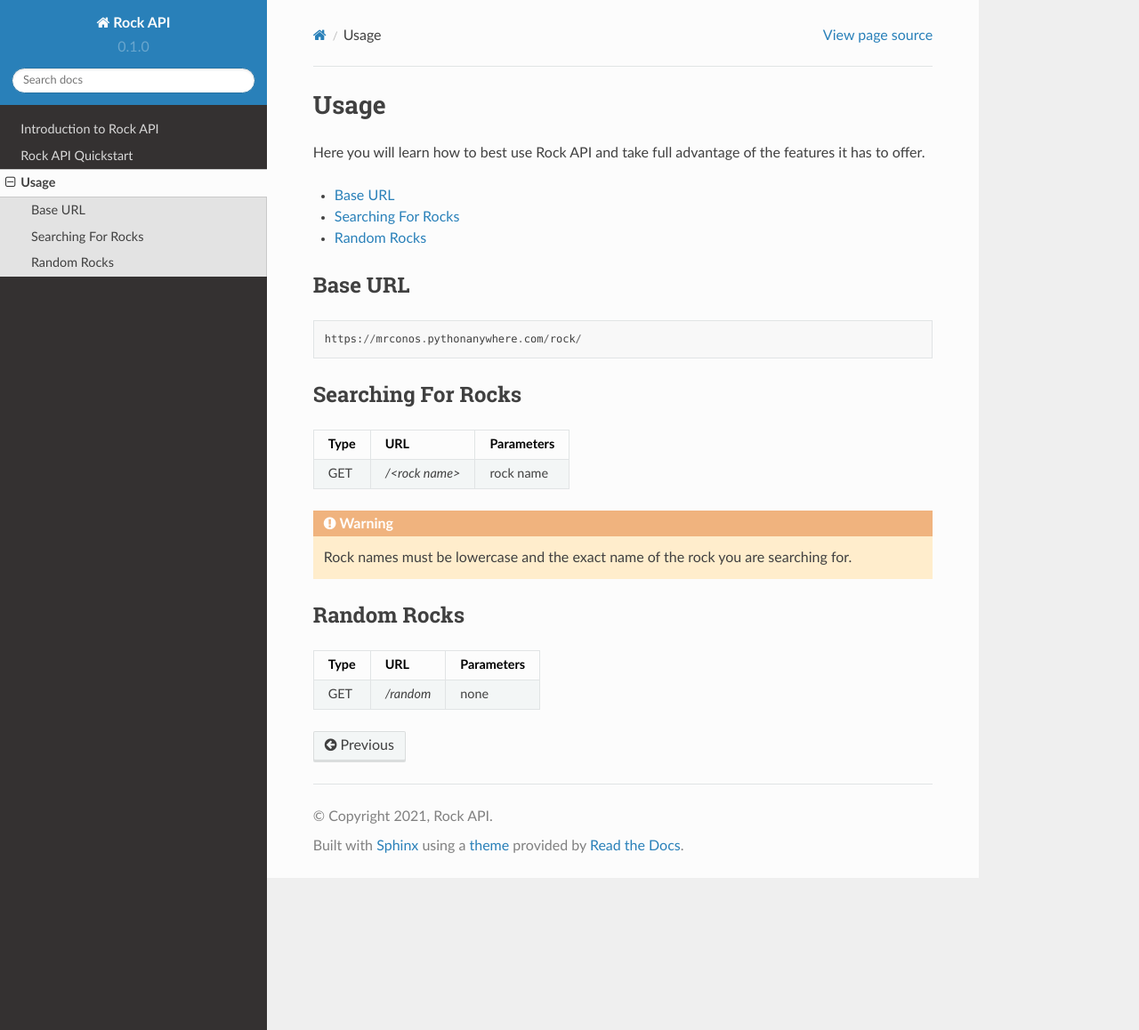
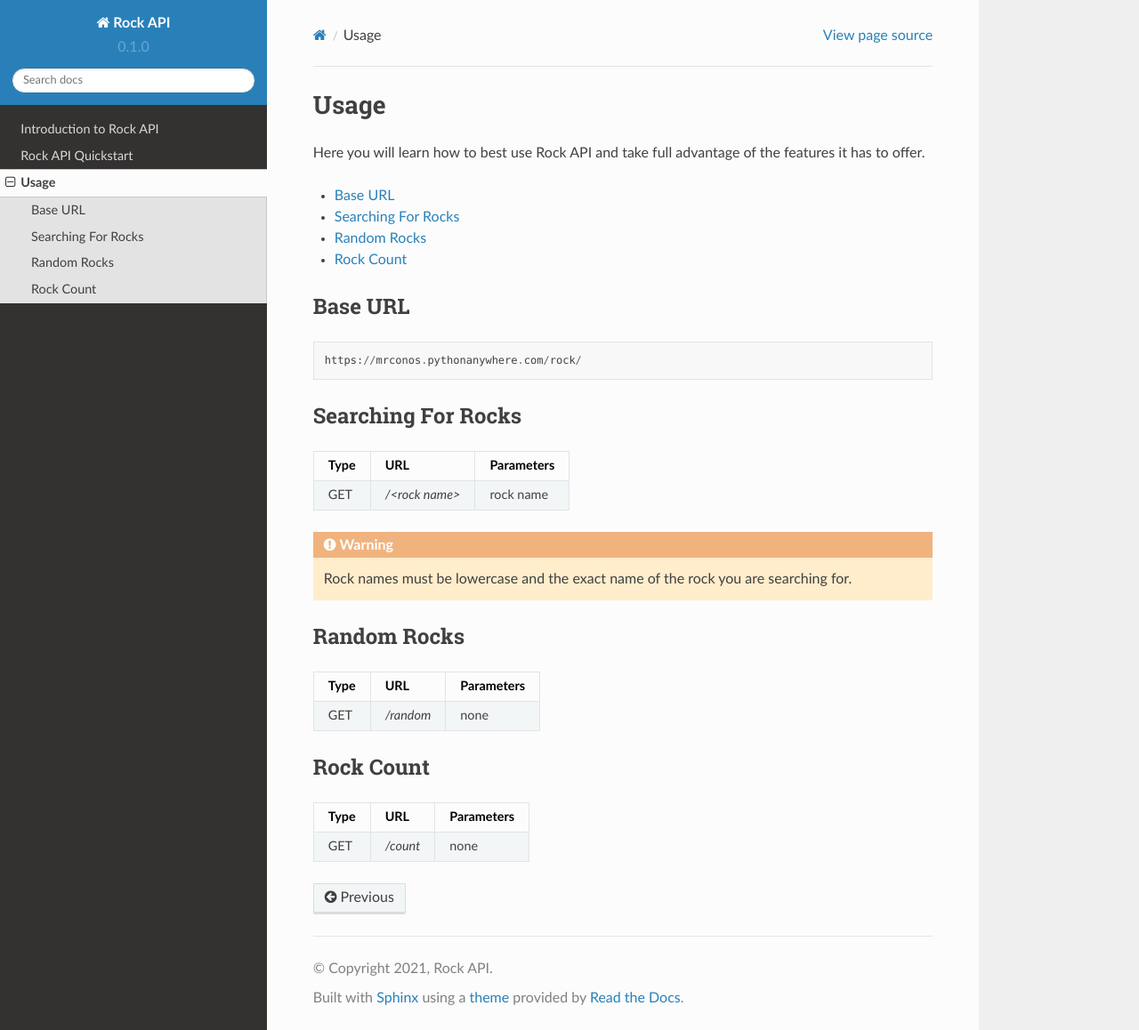
Before and after one commit to Mr-Conos/Rock-API, a Sphinx documentation site: the page built from docs/source/usage.rst, in a window 1280 px wide and 1158 px high. Shown: the whole window at 89% size. Built offline with Sphinx 7.4.7 and the Read the Docs theme 2.0.0, drawn with Linux system fonts in a browser that asks for light colours; pages that are not in the unit, such as notebooks, are missing from menus.

Commit message:
Update usage.rst

```diff
--- a/docs/source/usage.rst
+++ b/docs/source/usage.rst
@@ -35,3 +35,13 @@ Random Rocks
 +========+===============+===========================+
 | GET    | `/random`     | none                      |
 +--------+---------------+---------------------------+
+
+
+Rock Count
+--------------
+
++--------+---------------+---------------------------+
+| Type   | URL           | Parameters                |
++========+===============+===========================+
+| GET    | `/count`      | none                      |
++--------+---------------+---------------------------+
```
